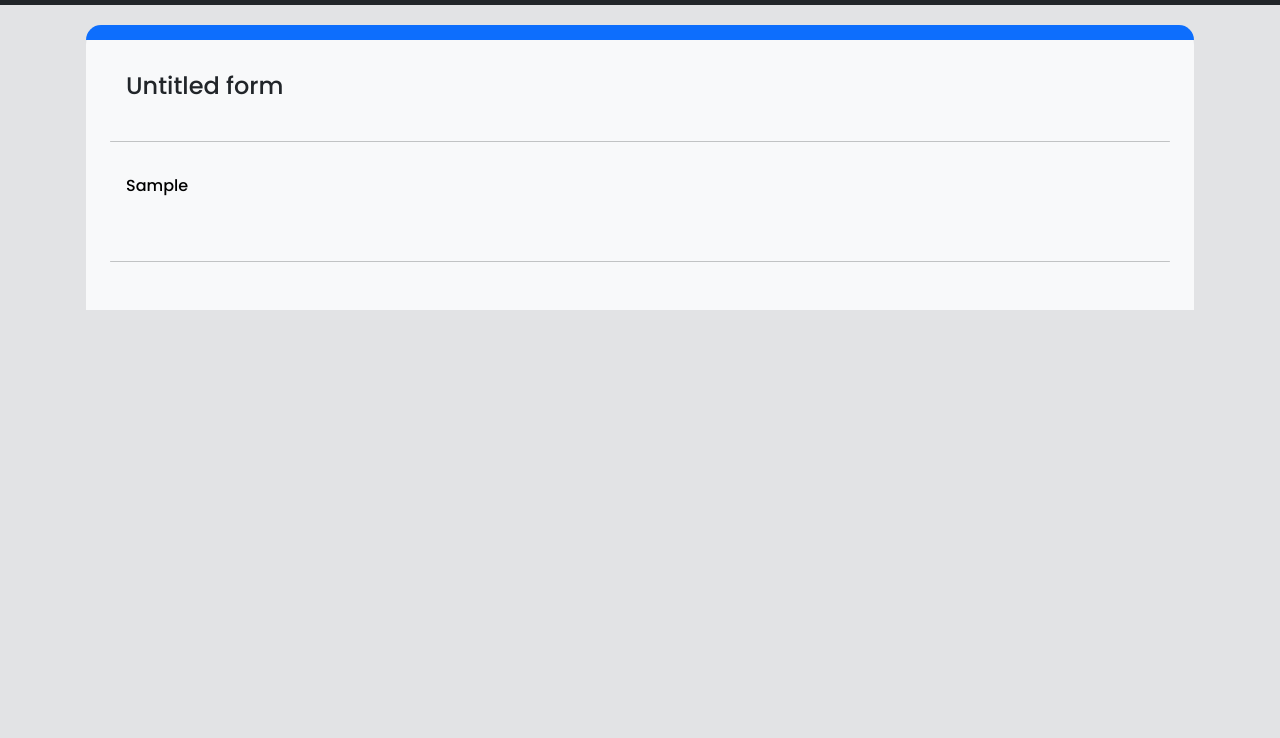
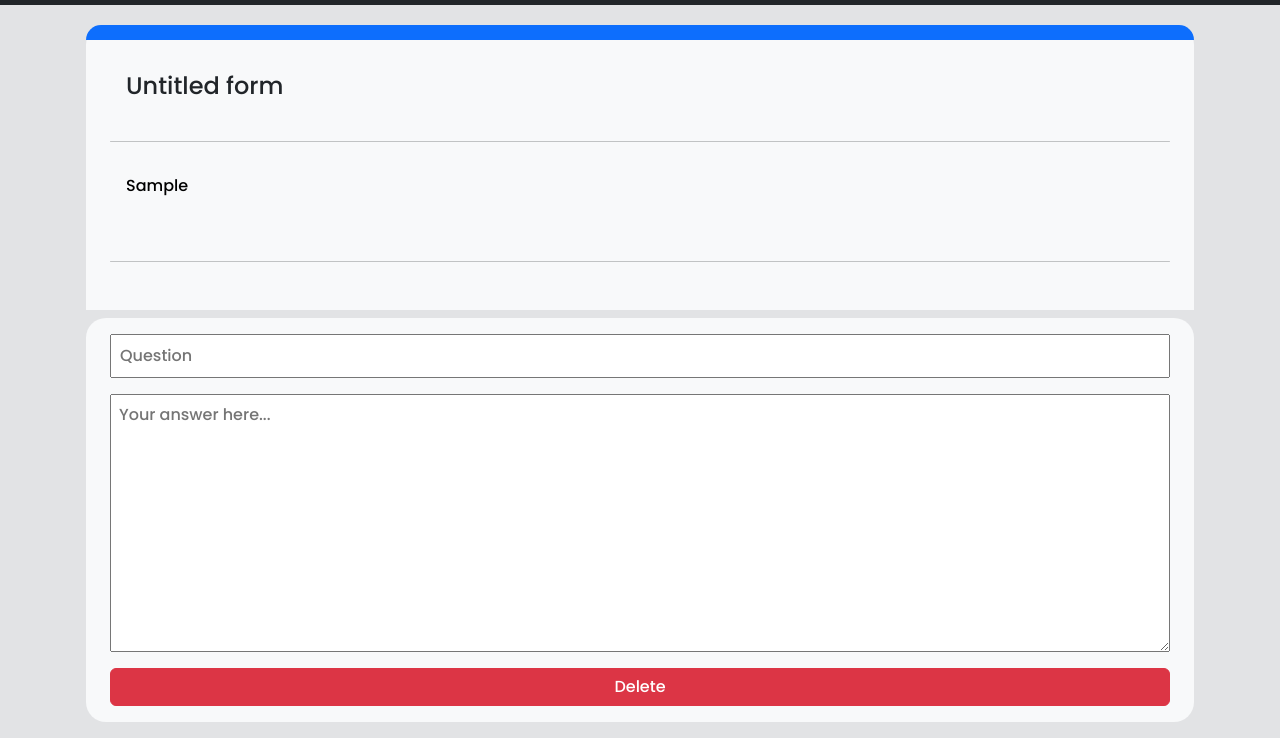
Before and after one commit to Skyrim626/Form_Maker, a plain HTML site: page index.html in a window 1280 px wide. Both pictures are taken after typing "Sample" into the empty fields and a click on the button "Create". Shown: the part 91-829 px from the top of the page. Before the commit the page ends 800 px from the top, so only its background shows below. Drawn offline with nearby package versions, Linux system fonts and the light colour scheme.

Commit message:
completed

```diff
--- a/js/events.js
+++ b/js/events.js
@@ -78,6 +78,10 @@ function createBox() {
 
     switch(selectedValue) {
 
+        case 1:
+            appendText();
+            break;
+
         case 2:
             appendCheckBox();
             break;
@@ -89,6 +93,65 @@ function createBox() {
 
 }
 
+/**
+ * A function that creates text
+ */
+function appendText() {
+
+    // Create a new container div
+    const container = document.createElement('div');
+    container.classList = 'd-flex flex-column container px-4 py-3 boxes bg-light';
+
+    // Create a new container div
+    const input = document.createElement('input');
+    input.type = 'text';
+    input.placeholder = 'Question';
+    input.className = 'p-2';
+    input.style.width = '100%';
+
+    // Add textarea element
+    const textArea = document.createElement('textarea');
+    textArea.rows = '10';
+    textArea.cols = '30';
+    textArea.classList.add('mt-3', 'p-2');
+    textArea.placeholder = 'Your answer here...';
+
+    const deleteButton = document.createElement('button');
+    deleteButton.classList.add("btn", "btn-danger", "delete-button", "mt-3");
+    deleteButton.style.backgroundColor = '#dc3545';
+    deleteButton.style.borderColor = '#dc3545';
+    deleteButton.style.float = 'right';
+    deleteButton.innerText = 'Delete';
+
+    deleteButton.addEventListener('mouseover', () => {
+        deleteButton.style.backgroundColor = '#C82333';
+        deleteButton.style.borderColor = '#C82333';
+    });
+
+    deleteButton.addEventListener('mouseout', () => {
+    deleteButton.style.backgroundColor = '#dc3545';
+    deleteButton.style.borderColor = '#dc3545';
+    });
+
+    /**
+     * Add an event listener in this button
+     */
+    deleteButton.addEventListener('click', () => {
+        deleteContainer(container);
+    });
+
+    container.appendChild(input);
+    container.appendChild(textArea);
+    container.appendChild(deleteButton);
+
+    // Append the new container div to the #boxes-uwu element
+    const boxesUwu = document.getElementById('boxes-uwu');
+    boxesUwu.appendChild(container);
+
+}
+/**
+ * A function that creates a checkbox section
+ */
 function appendCheckBox() {
 
     // Create a new container div
@@ -251,10 +314,10 @@ function appendRadio() {
 }
 
 /**
- *
+ * A function that creates the form-check radio buttons
  * @param {string} id
  * @param {string} label
- * @returns
+ * @returns returns an object type that contains the radio container, radio button and its value
  */
 function createRadio(id, label) {
   const radio = document.createElement('input');
```
Also changed, not shown: index.html (+12 -0 lines).
